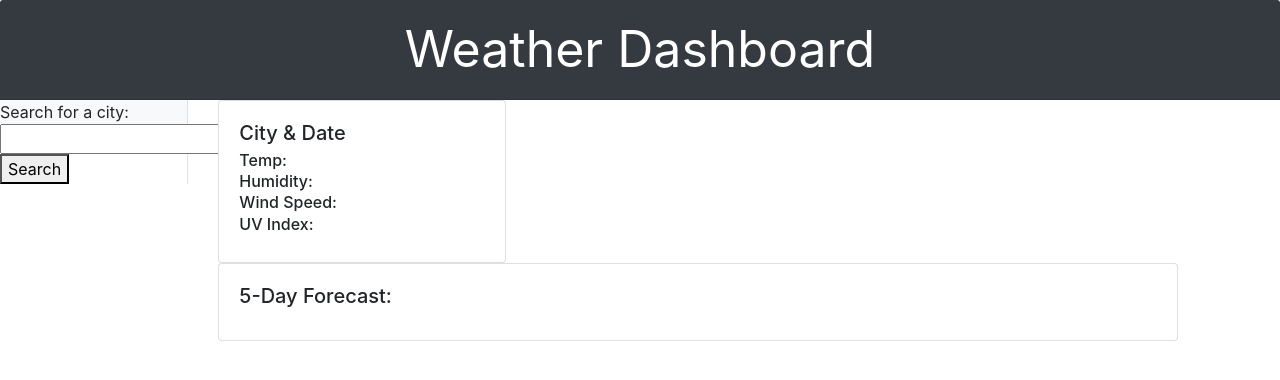
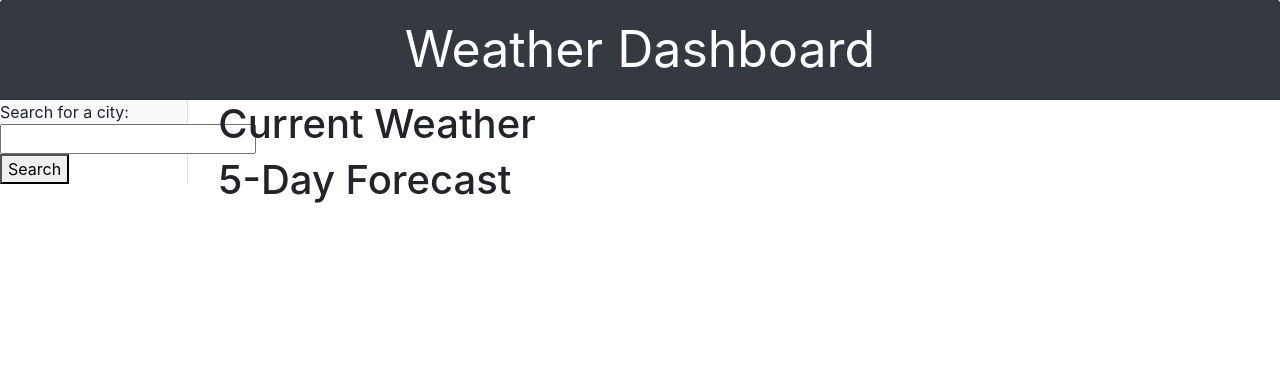
Before and after one commit to rureed/hw6, a plain HTML site: page index.html in a window 1280 px wide. Drawn offline with nearby package versions, Linux system fonts and the light colour scheme.

Commit message:
cleaning up code, moving cards to js

```diff
--- a/index.html
+++ b/index.html
@@ -33,90 +33,18 @@
                 <ul class="list-group" id="history"></ul>
             </div>
             <div class="col-sm-10">
-                <div class="card" style="width: 18rem;">
-                    <div class="card-body">
-                        <h5 class="card-title">City & Date</h5>
-                        <h6 class="card-subtitle mb-2">Temp:</h6>
-                        <h6 class="card-subtitle mb-2">Humidity:</h6>
-                        <h6 class="card-subtitle mb-2">Wind Speed:</h6>
-                        <h6 class="card-subtitle mb-2">UV Index:</h6>
+                    <div class="row">
+                        <div class="col" id="todayArea"><h1>Current Weather</h1></div>
                     </div>
-                </div>
-                <div class="card" style="width: 60rem;">
-                    <div class="card-body">
-                        <h5 class="card-title">5-Day Forecast:</h5>
-                        <!-- <div class="row">
-                            <div class="col-sm-2">
-                                <div class="card">
-                                    <div class="card-body">
-                                        <div class="card-title">ONE</div>
-                                        <div class="card-text">icon</div>
-                                        <div class="card-text">temp</div>
-                                        <div class="card-text">humidity</div>
-                                    </div>
-                                </div>
-                            </div>
-                            <div class="col-sm-2">
-                                <div class="card">
-                                    <div class="card-body">
-                                        <div class="card-title">TWO</div>
-                                        <div class="card-text">icon</div>
-                                        <div class="card-text">temp</div>
-                                        <div class="card-text">humidity</div>
-                                    </div>
-                                </div>
-                            </div>
-                            <div class="col-sm-2">
-                                <div class="card">
-                                    <div class="card-body">
-                                        <div class="card-title">THREE</div>
-                                        <div class="card-text">icon</div>
-                                        <div class="card-text">temp</div>
-                                        <div class="card-text">humidity</div>
-                                    </div>
-                                </div>
-                            </div>
-                            <div class="col-sm-2">
-                                <div class="card">
-                                    <div class="card-body">
-                                        <div class="card-title">FOUR</div>
-                                        <div class="card-text">icon</div>
-                                        <div class="card-text">temp</div>
-                                        <div class="card-text">humidity</div>
-                                    </div>
-                                </div>
-                            </div>
-                            <div class="col-sm-2">
-                                <div class="card">
-                                    <div class="card-body">
-                                        <div class="card-title">FIVE</div>
-                                        <div class="card-text">icon</div>
-                                        <div class="card-text">temp</div>
-                                        <div class="card-text">humidity</div>
-                                    </div>
-                                </div>
-                            </div>
-
-                        </div> -->
+                    <div class="row">
+                        <div class="col" id="forecastArea"><h1>5-Day Forecast</h1></div>
                     </div>
                 </div>
             </div>
         </div>
     </div>
 
-    <!-- <div class="border-right">
-        <div class="sidebar-heading">
-            Search for a city:
-        </div>
-        <div class="list-group text-center">
-            <a href="#" class="list-group-item">test1</a>
-            <a href="#" class="list-group-item">test2</a>
-            <a href="#" class="list-group-item">test3</a>
-            <a href="#" class="list-group-item">test4</a>
-            <a href="#" class="list-group-item">test5</a>
-            <a href="#" class="list-group-item">test6</a>
-        </div>
-    </div> -->
+
 
     <script src="https://cdnjs.cloudflare.com/ajax/libs/jquery/3.4.1/jquery.min.js"
         integrity="sha256-CSXorXvZcTkaix6Yvo6HppcZGetbYMGWSFlBw8HfCJo=" crossorigin="anonymous"></script>
```
Also changed, not shown: script.js (+1 -29 lines).
